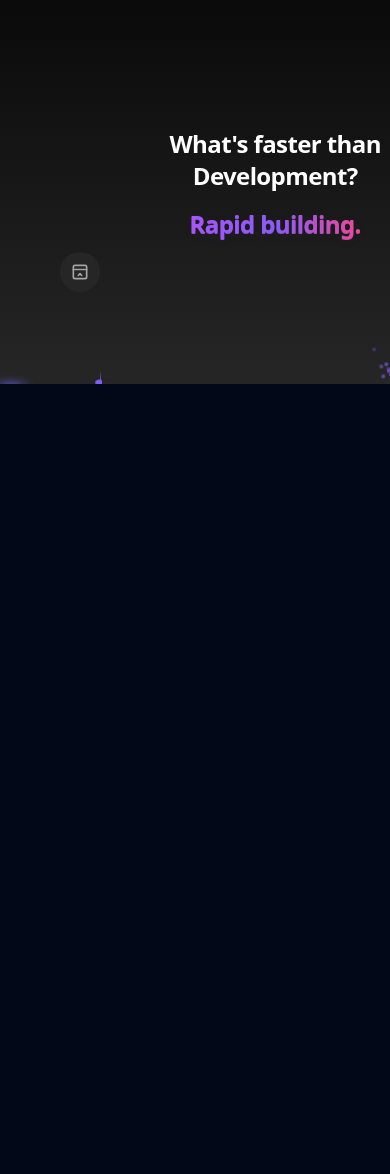
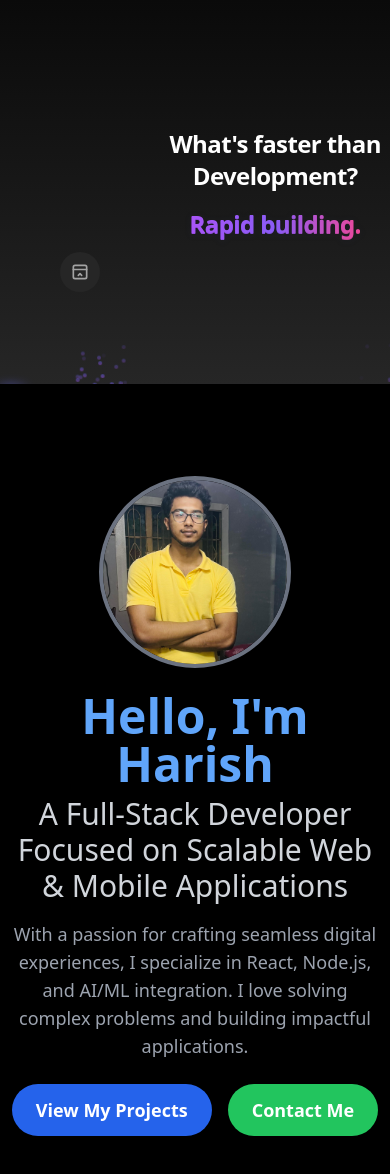
Before and after one commit to Harish01234/portfolio, a Next.js app: page / in a window 390 px wide. Shown: the top 1174 px of the page. Before the commit the page ends 844 px from the top, so only its background shows below. Built offline with nearby package versions, Linux system fonts and the light colour scheme.

Commit message:
home completed

```diff
--- a/src/app/contact/page.tsx
+++ b/src/app/contact/page.tsx
@@ -1,9 +1,20 @@
-import React from 'react'
+'use client';
+import SplineModel from '@/components/core components/splinemodel';
 
-function contact() {
+import React from 'react';
+
+function Contact() {
   return (
-    <div>contact</div>
-  )
+    <div className="relative h-screen">
+
+      <SplineModel />
+      <div className="absolute inset-0 flex items-center justify-center">
+        <h1 className="text-3xl text-center text-orange-400">
+          Hi, I am Harish Malakar
+        </h1>
+      </div>
+    </div>
+  );
 }
 
-export default contact
+export default Contact;
--- a/src/app/page.tsx
+++ b/src/app/page.tsx
@@ -2,9 +2,14 @@
 import React from "react";
 import { BackgroundBeamsWithCollision } from "@/components/ui/background-beams-with-collision";
 import FloatingDockDemo from "@/components/core components/navbar";
+import HeroSection from "@/components/core components/profileHeroSection";
+import SplineModel from "@/components/core components/splinemodel";
+import SkillsSection from "@/components/core components/skilsView";
+import SplineModel1 from "@/components/core components/sphereparticles";
 
 export default function BackgroundBeamsWithCollisionDemo() {
   return (
+    <div className="bg-black">
       <BackgroundBeamsWithCollision>
         <FloatingDockDemo />
 
@@ -20,5 +25,14 @@ export default function BackgroundBeamsWithCollisionDemo() {
           </div>
         </h2>
       </BackgroundBeamsWithCollision>
+
+      <div className="grid gap-0 m-2 mt-0 sm:grid-cols-2 grid-cols-1">
+        <div className="flex flex-col h-screen"> <HeroSection /></div>
+        <div className="flex flex-col h-screen"><SplineModel/></div>
+        <div className="flex flex-col h-screen"><SkillsSection/></div>
+        <div className="flex flex-col h-screen"><SplineModel1/></div>
+      </div>
+
+    </div>
   );
 }
--- a/src/components/core components/navbar.tsx
+++ b/src/components/core components/navbar.tsx
@@ -34,7 +34,7 @@ export default function FloatingDockDemo() {
       icon: (
         <IconNewSection className="h-full w-full text-neutral-500 dark:text-neutral-300" />
       ),
-      href: "#",
+      href: "/contact",
     },
     {
       title: "Aceternity UI",
--- /dev/null
+++ b/src/components/core components/profileHeroSection.tsx
@@ -0,0 +1,47 @@
+import React from 'react';
+
+const HeroSection: React.FC = () => {
+    return (
+        <section className="flex flex-col items-center justify-center h-screen bg-black text-white text-center">
+            {/* Profile Picture */}
+            <div className="mb-6">
+                <img
+                    src="/profile-image.jpg" // Make sure the path is correct
+                    alt="Harish"
+                    className="w-48 h-48 rounded-full border-4 border-gray-500 shadow-lg object-cover"
+                />
+            </div>
+
+            {/* Intro Text */}
+            <div>
+                <h1 className="text-5xl font-bold mb-2 text-blue-400">Hello, I'm Harish</h1>
+                <h2 className="text-3xl font-light mb-4 text-gray-300">
+                    A Full-Stack Developer Focused on Scalable Web & Mobile Applications
+                </h2>
+                <p className="max-w-xl mx-auto text-lg mb-6 text-gray-400">
+                    With a passion for crafting seamless digital experiences, I specialize in React, Node.js, and AI/ML integration. I love solving complex problems and building impactful applications.
+                </p>
+            </div>
+
+            {/* Call to Action Buttons */}
+            <div className="flex space-x-4">
+                <a
+                    href="/projects" // Adjust anchor or route
+                    className="px-6 py-3 bg-blue-600 hover:bg-blue-500 rounded-full text-lg font-semibold transition text-white"
+                >
+                    View My Projects
+                </a>
+                <a
+                    href="/contact" // Adjust anchor or route
+                    className="px-6 py-3 bg-green-500 hover:bg-green-400 rounded-full text-lg font-semibold transition text-white"
+                >
+                    Contact Me
+                </a>
+            </div>
+
+
+        </section>
+    );
+};
+
+export default HeroSection;
--- /dev/null
+++ b/src/components/core components/skilsView.tsx
@@ -0,0 +1,44 @@
+import React from 'react';
+
+// Skill data with corresponding logo URLs
+const skills = [
+  { name: 'Node.js', logo: 'https://cdn.jsdelivr.net/gh/devicons/devicon/icons/nodejs/nodejs-original.svg' },
+  { name: 'Express', logo: 'https://cdn.jsdelivr.net/gh/devicons/devicon/icons/express/express-original.svg' },
+  { name: 'React', logo: 'https://cdn.jsdelivr.net/gh/devicons/devicon/icons/react/react-original.svg' },
+  { name: 'MongoDB', logo: 'https://cdn.jsdelivr.net/gh/devicons/devicon/icons/mongodb/mongodb-original.svg' },
+  { name: 'Next.js', logo: 'https://cdn.jsdelivr.net/gh/devicons/devicon/icons/nextjs/nextjs-original.svg' },
+//   { name: 'React Native', logo: 'https://cdn.jsdelivr.net/gh/devicons/devicon/icons/reactnative/react-native-original.svg' },
+  { name: 'Expo', logo: 'https://cdn.jsdelivr.net/gh/devicons/devicon/icons/expo/expo-original.svg' },
+  { name: 'Tailwind CSS', logo: 'https://cdn.jsdelivr.net/gh/devicons/devicon/icons/tailwindcss/tailwindcss-original.svg' },
+  { name: 'Socket.IO', logo: 'https://cdn.jsdelivr.net/gh/devicons/devicon/icons/socketio/socketio-original.svg' },
+  { name: 'JavaScript', logo: 'https://cdn.jsdelivr.net/gh/devicons/devicon/icons/javascript/javascript-original.svg' },
+  { name: 'TypeScript', logo: 'https://cdn.jsdelivr.net/gh/devicons/devicon/icons/typescript/typescript-original.svg' },
+  { name: 'HTML5', logo: 'https://cdn.jsdelivr.net/gh/devicons/devicon/icons/html5/html5-original.svg' },
+  { name: 'CSS3', logo: 'https://cdn.jsdelivr.net/gh/devicons/devicon/icons/css3/css3-original.svg' },
+  { name: 'Git', logo: 'https://cdn.jsdelivr.net/gh/devicons/devicon/icons/git/git-original.svg' },
+  { name: 'Java', logo: 'https://cdn.jsdelivr.net/gh/devicons/devicon/icons/java/java-original.svg' },
+  { name: 'Python', logo: 'https://cdn.jsdelivr.net/gh/devicons/devicon/icons/python/python-original.svg' },
+];
+
+const SkillsSection: React.FC = () => {
+  return (
+    <section className="py-16 bg-black text-white">
+      <div className="max-w-5xl mx-auto text-center">
+        <h2 className="text-4xl font-bold mb-8 text-blue-400">My Skills</h2>
+        <div className="flex flex-wrap justify-center gap-6">
+          {skills.map((skill, index) => (
+            <div
+              key={index}
+              className="bg-gray-800 rounded-lg p-4 transition-transform transform hover:scale-105 flex flex-col items-center"
+            >
+              <img src={skill.logo} alt={skill.name} className="w-20 h-20 mb-2" />
+              <h3 className="text-xl font-semibold">{skill.name}</h3>
+            </div>
+          ))}
+        </div>
+      </div>
+    </section>
+  );
+};
+
+export default SkillsSection;
--- /dev/null
+++ b/src/components/core components/sphereparticles.tsx
@@ -0,0 +1,19 @@
+'use client';
+import React from 'react';
+
+function SplineModel1() {
+  return (
+    <div style={{ height: '100vh' }}> {/* Set height as needed */}
+      <iframe
+        src="https://my.spline.design/sphereparticle-c1bbc949dc72ee8558f98dc5f7fe5864/"
+        frameBorder="0"
+        width="100%"
+        height="100%"
+        allowFullScreen
+        style={{ border: 'none' }}
+      />
+    </div>
+  );
+}
+
+export default SplineModel1;
--- /dev/null
+++ b/src/components/core components/splinemodel.tsx
@@ -0,0 +1,19 @@
+'use client';
+import React from 'react';
+
+function SplineModel() {
+  return (
+    <div style={{ height: '100vh' }}> {/* Set height as needed */}
+      <iframe
+        src="https://my.spline.design/particles-f06ee7b9d71d817134346285bb5fc10b/"
+        frameBorder="0"
+        width="100%"
+        height="100%"
+        allowFullScreen
+        style={{ border: 'none' }}
+      />
+    </div>
+  );
+}
+
+export default SplineModel;
```
Also changed, not shown: public/profile-image.jpg (added). Lines whose indentation alone changed are shown as unchanged.
